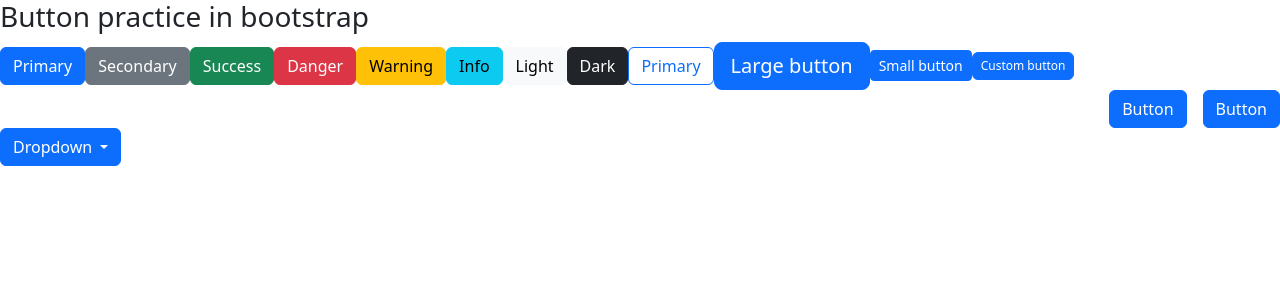
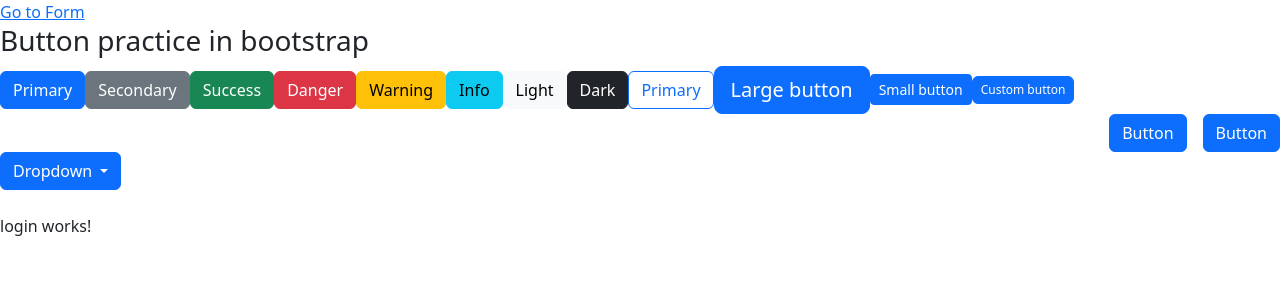
Before and after one commit to AprajitaKumari0504/BootstrapLearning, an Angular app: page / in a window 1280 px wide. Shown: the top 300 px of the page. Built offline with nearby package versions, Linux system fonts and the light colour scheme.

Commit message:
login component created

```diff
--- a/src/app/app.html
+++ b/src/app/app.html
@@ -1,5 +1,8 @@
 <body>
+  <a  routerLink="/form">Go to Form</a>
   <h3>Button practice in bootstrap</h3>
+
+
     <button type="button" class="btn btn-primary">Primary</button>
     <button type="button" class="btn btn-secondary">Secondary</button>
     <button type="button" class="btn btn-success">Success</button>
@@ -17,7 +20,7 @@
 
     <button type="button" class="btn btn-primary"
         style="--bs-btn-padding-y: .25rem; --bs-btn-padding-x: .5rem; --bs-btn-font-size: .75rem;">Custom button
-</button>
+    </button>
 
 
 <div class="d-grid gap-2 d-md-flex justify-content-md-end">
@@ -44,4 +47,8 @@
   </ul>
 </div>
 
+
+<br>
+<app-login></app-login>
+
 <router-outlet></router-outlet>
--- /dev/null
+++ b/src/app/login/login.html
@@ -0,0 +1 @@
+<p>login works!</p>
```
Also changed, not shown: src/app/app.ts (+4 -3 lines), src/app/login/login.ts (added, +11 -0 lines), src/app/login/login.css (added), 1 other file (tests, documents, lock files or other folders).
